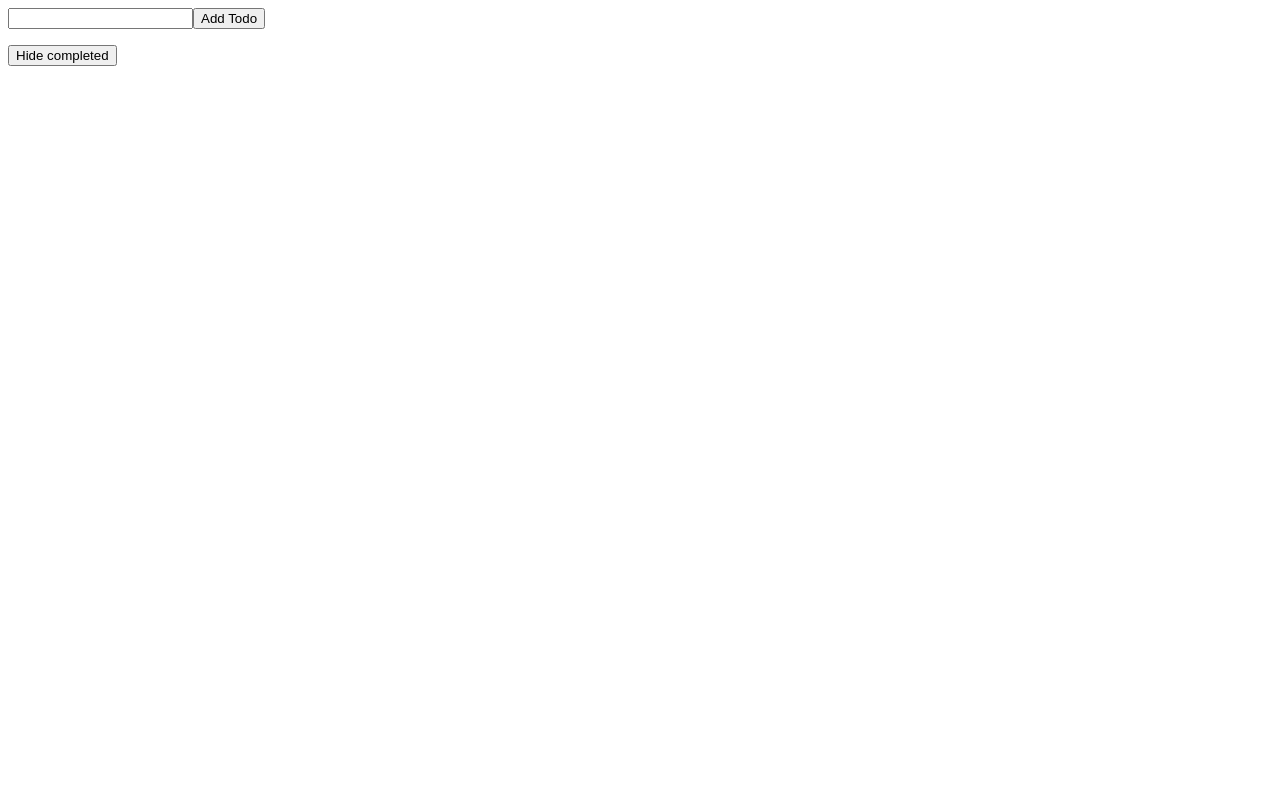
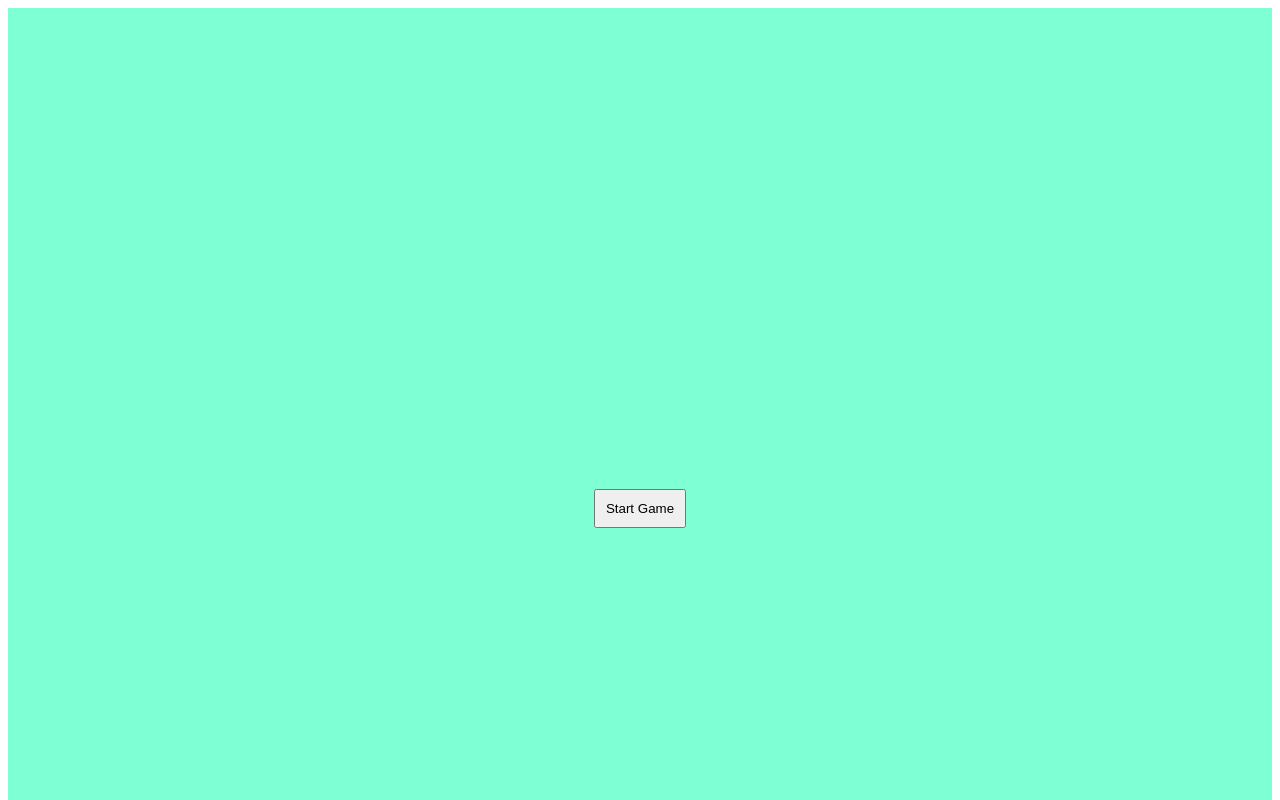
Before and after one commit to Lo-rraine/ToDoList, a Vue app: page / in a window 1280 px wide. Shown: the top 800 px of the page. Built offline with nearby package versions, Linux system fonts and the light colour scheme; the HTML template or start-up script is replaced by a standard one.

Commit message:
Landing screen with button

```diff
--- a/src/app.vue
+++ b/src/app.vue
@@ -1,60 +1,25 @@
 <script setup>
-import { ref, computed } from "vue";
-
-const newTodo = ref("");
-const hideCompleted = ref(false);
-const todos = ref([]);
-
-function addTodo() {
-  todos.value = [
-    ...todos.value,
-    {
-      id: todos.value.length + 1,
-      text: newTodo.value,
-      done: false,
-    },
-  ];
-  newTodo.value = "";
-}
-
-const filteredTodos = computed(() => {
-  // return filtered todos based on
-  // `todos.value` & `hideCompleted.value`
-  if (hideCompleted.value) {
-    return todos.value.filter((element) => {
-      if (element.done === false) {
-        return true;
-      }
-      return false;
-    });
-  }
-  return todos.value;
-});
-
-function removeTodo(todo) {
-  todos.value = todos.value.filter((t) => t !== todo);
+function startGame() {
+  alert("text");
 }
 </script>
 
 <template>
-  <form @submit.prevent="addTodo">
-    <input v-model="newTodo" />
-    <button>Add Todo</button>
-  </form>
-  <ul>
-    <li v-for="todo in filteredTodos" :key="todo.id">
-      <input type="checkbox" v-model="todo.done" />
-      <span :class="{ done: todo.done }">{{ todo.text }}</span>
-      <button @click="removeTodo(todo)">X</button>
-    </li>
-  </ul>
-  <button @click="hideCompleted = !hideCompleted">
-    {{ hideCompleted ? "Show all" : "Hide completed" }}
-  </button>
+  <div class="screen">
+    <button class="start-button" @click="startGame">Start Game</button>
+  </div>
 </template>
 
 <style>
-.done {
-  text-decoration: line-through;
+.screen {
+  background-color: aquamarine;
+  display: flex;
+  align-items: center;
+  justify-content: center;
+  height: 1000px;
+}
+
+.start-button {
+  padding: 10px;
 }
 </style>
```
